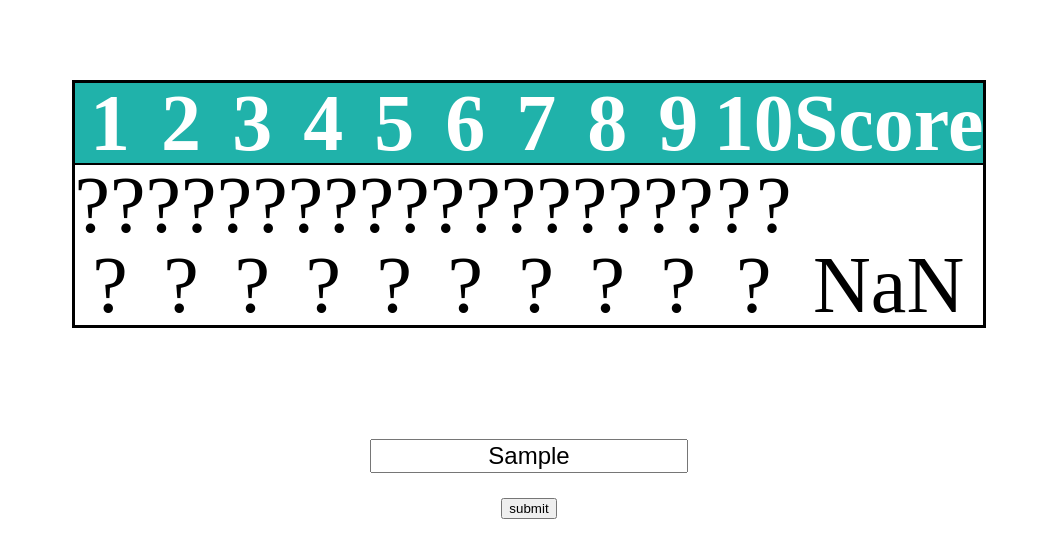
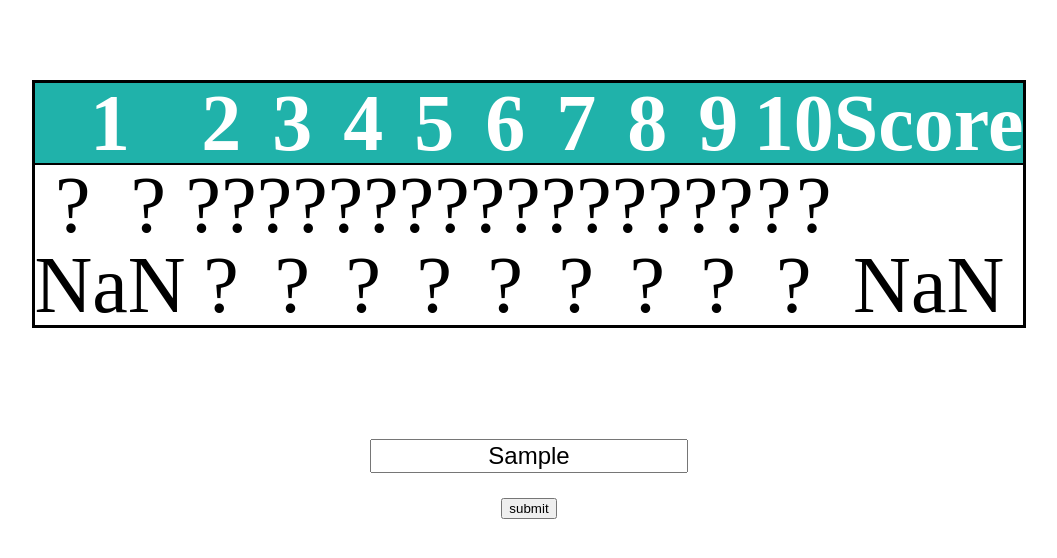
Before and after one commit to BibianaC/bowling_scorecard, a plain HTML site: page index.html in a window 1280 px wide. Both pictures are taken after typing "Sample" into the empty fields and a click on the input "submit". Shown: the whole page, without its empty margins (111-1168 px from the left). Drawn offline with nearby package versions, Linux system fonts and the light colour scheme.

Commit message:
Added score in each frame

```diff
--- a/index.html
+++ b/index.html
@@ -27,7 +27,7 @@
             <td>Score</td>
           </tr>
           <tr class="row-rolls">
-            <td>?</td>
+            <td id="roll1">?</td>
             <td>?</td>
             <td>?</td>
             <td>?</td>
@@ -49,17 +49,17 @@
             <td>?</td>
 
           </tr>
-          <tr>
-            <td colspan="2">?</td>
-            <td colspan="2">?</td>
-            <td colspan="2">?</td>
-            <td colspan="2">?</td>
-            <td colspan="2">?</td>
-            <td colspan="2">?</td>
-            <td colspan="2">?</td>
-            <td colspan="2">?</td>
-            <td colspan="2">?</td>
-            <td colspan="3">?</td>
+          <tr id="row-frames-score">
+            <td id="score1" colspan="2">?</td>
+            <td id="score2" colspan="2">?</td>
+            <td id="score3" colspan="2">?</td>
+            <td id="score4" colspan="2">?</td>
+            <td id="score5" colspan="2">?</td>
+            <td id="score6" colspan="2">?</td>
+            <td id="score7" colspan="2">?</td>
+            <td id="score8" colspan="2">?</td>
+            <td id="score9" colspan="2">?</td>
+            <td id="score10" colspan="3">?</td>
             <td id="total-score">?</td>
           </tr>
         </tbody>
--- a/js/interface.js
+++ b/js/interface.js
@@ -7,6 +7,37 @@ $(document).ready(function() {
     scorecard.nextFrame();
     scorecard.latestFrame().knocksPins($('#knocked-pins').val());
     $('#total-score').text(scorecard.updateScore());
+
+    if (scorecard.latestFrame() === scorecard.frames[0]) {
+      $('#score1').text(scorecard.updateScore());
+    }
+    if (scorecard.latestFrame() === scorecard.frames[1]) {
+      $('#score2').text(scorecard.updateScore());
+    }
+    if (scorecard.latestFrame() === scorecard.frames[2]) {
+      $('#score3').text(scorecard.updateScore());
+    }
+    if (scorecard.latestFrame() === scorecard.frames[3]) {
+      $('#score4').text(scorecard.updateScore());
+    }
+    if (scorecard.latestFrame() === scorecard.frames[4]) {
+      $('#score5').text(scorecard.updateScore());
+    }
+    if (scorecard.latestFrame() === scorecard.frames[5]) {
+      $('#score6').text(scorecard.updateScore());
+    }
+    if (scorecard.latestFrame() === scorecard.frames[6]) {
+      $('#score7').text(scorecard.updateScore());
+    }
+    if (scorecard.latestFrame() === scorecard.frames[7]) {
+      $('#score8').text(scorecard.updateScore());
+    }
+    if (scorecard.latestFrame() === scorecard.frames[8]) {
+      $('#score9').text(scorecard.updateScore());
+    }
+    if (scorecard.latestFrame() === scorecard.frames[9]) {
+      $('#score10').text(scorecard.updateScore());
+    }
   });
 
 });
```
